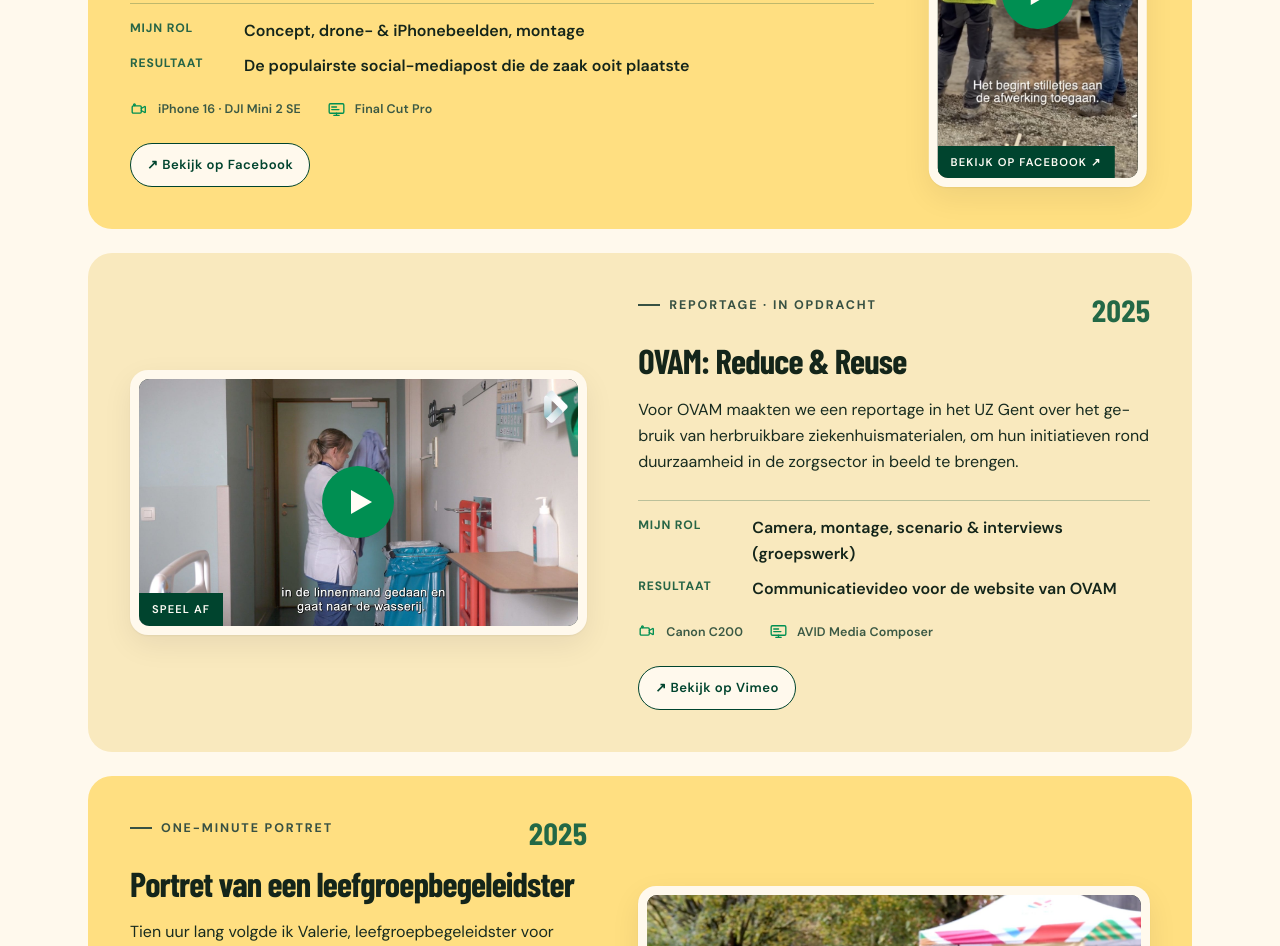
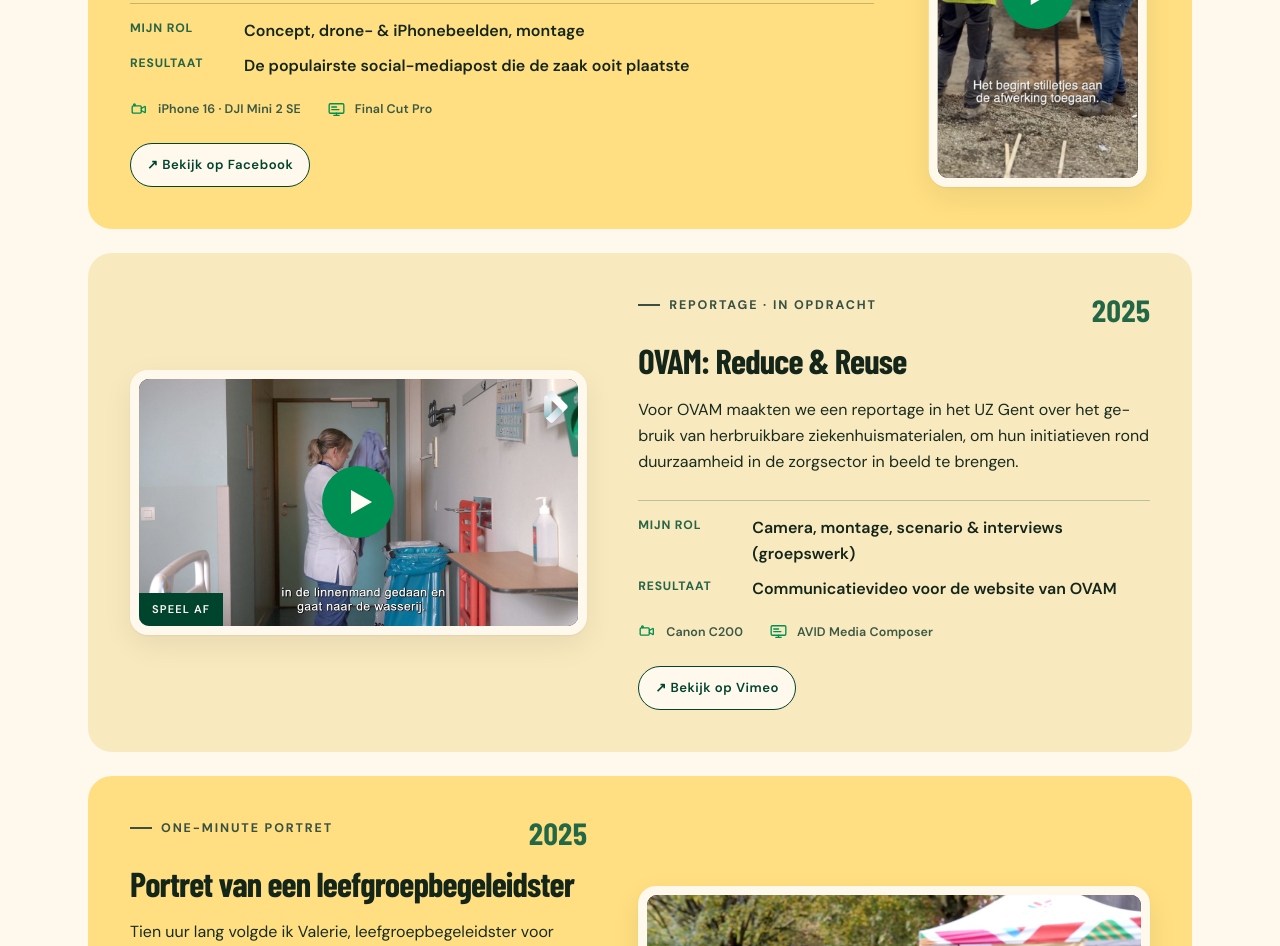
Before and after one commit to robinbonnast/portfolio, a plain HTML site: page index.html in a window 1280 px wide. Shown: the part 2493-3439 px from the top of the page. Drawn offline with nearby package versions, Linux system fonts and the light colour scheme; a web font is replaced by a local one.

Commit message:
Facebook-label op het beeld van de verbouwingsreel verwijderd
Co-Authored-By: Claude Sonnet 5.5 <noreply@anthropic.com>
Claude-Session: https://claude.ai/code/session_019YCaPAvhVuw4mjyUppYiqw

```diff
--- a/index.html
+++ b/index.html
@@ -661,7 +661,6 @@
                 <a class="player player-link vertical" href="https://www.facebook.com/reel/1214373464204346" target="_blank" rel="noopener" aria-label="Bekijk de reel van Bosmans Tuin & Dier op Facebook (opent in nieuw tabblad)">
                   <img src="images/bosmans-verbouwing.jpg" alt="Werfbeeld van de verbouwing bij Bosmans Tuin & Dier in Bertem: twee bouwvakkers bespreken de afwerking">
                   <span class="play" aria-hidden="true"></span>
-                  <span class="badge">Bekijk op Facebook ↗</span>
                 </a>
               </div>
             </div>
```
